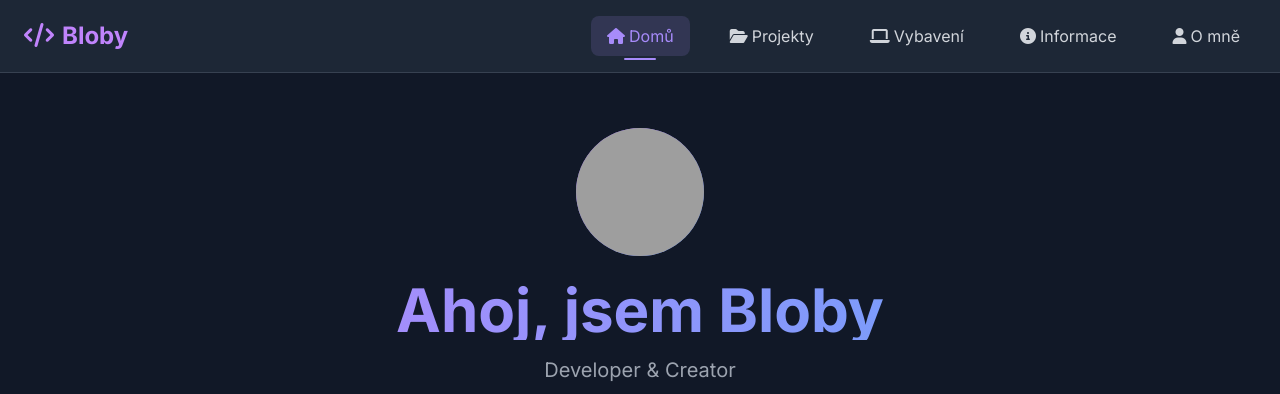
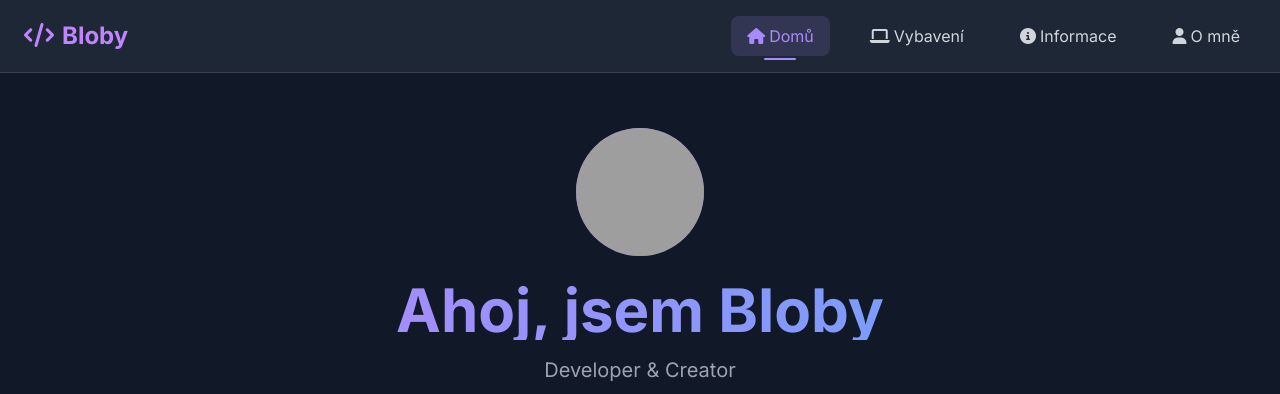
Before and after one commit to BlobyCS/web, a website: page index.html in a window 1280 px wide. Shown: the top 394 px of the page. Drawn offline with nearby package versions, Linux system fonts and the light colour scheme; no server answers; grey boxes are pictures that could not be loaded.

Commit message:
Update index.html

```diff
--- a/index.html
+++ b/index.html
@@ -18,7 +18,6 @@
             </a>
             <div class="hidden md:flex space-x-6">
                 <a href="index.html" class="nav-link"><i class="fas fa-home mr-1"></i>Domů</a>
-                <a href="projects.html" class="nav-link active"><i class="fas fa-folder-open mr-1"></i>Projekty</a>
                 <a href="specs.html" class="nav-link"><i class="fas fa-laptop mr-1"></i>Vybavení</a>
                 <a href="info.html" class="nav-link"><i class="fas fa-info-circle mr-1"></i>Informace</a>
                 <a href="about.html" class="nav-link"><i class="fas fa-user mr-1"></i>O mně</a>
@@ -29,7 +28,6 @@
         </div>
         <div class="md:hidden hidden px-6 pb-4" id="mobileMenu">
             <a href="index.html" class="block py-2 nav-link"><i class="fas fa-home mr-1"></i>Domů</a>
-            <a href="projects.html" class="block py-2 nav-link active"><i class="fas fa-folder-open mr-1"></i>Projekty</a>
             <a href="specs.html" class="block py-2 nav-link"><i class="fas fa-laptop mr-1"></i>Vybavení</a>
             <a href="info.html" class="block py-2 nav-link"><i class="fas fa-info-circle mr-1"></i>Informace</a>
             <a href="about.html" class="block py-2 nav-link"><i class="fas fa-user mr-1"></i>O mně</a>
```
